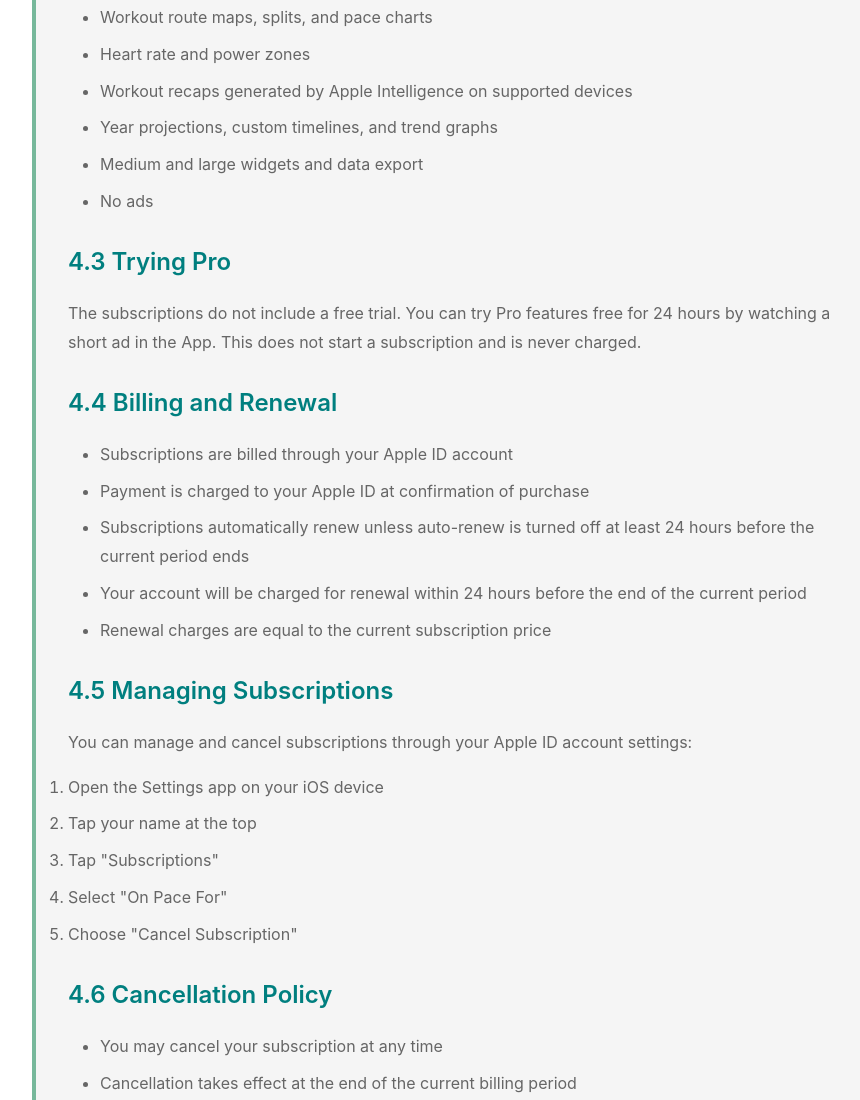
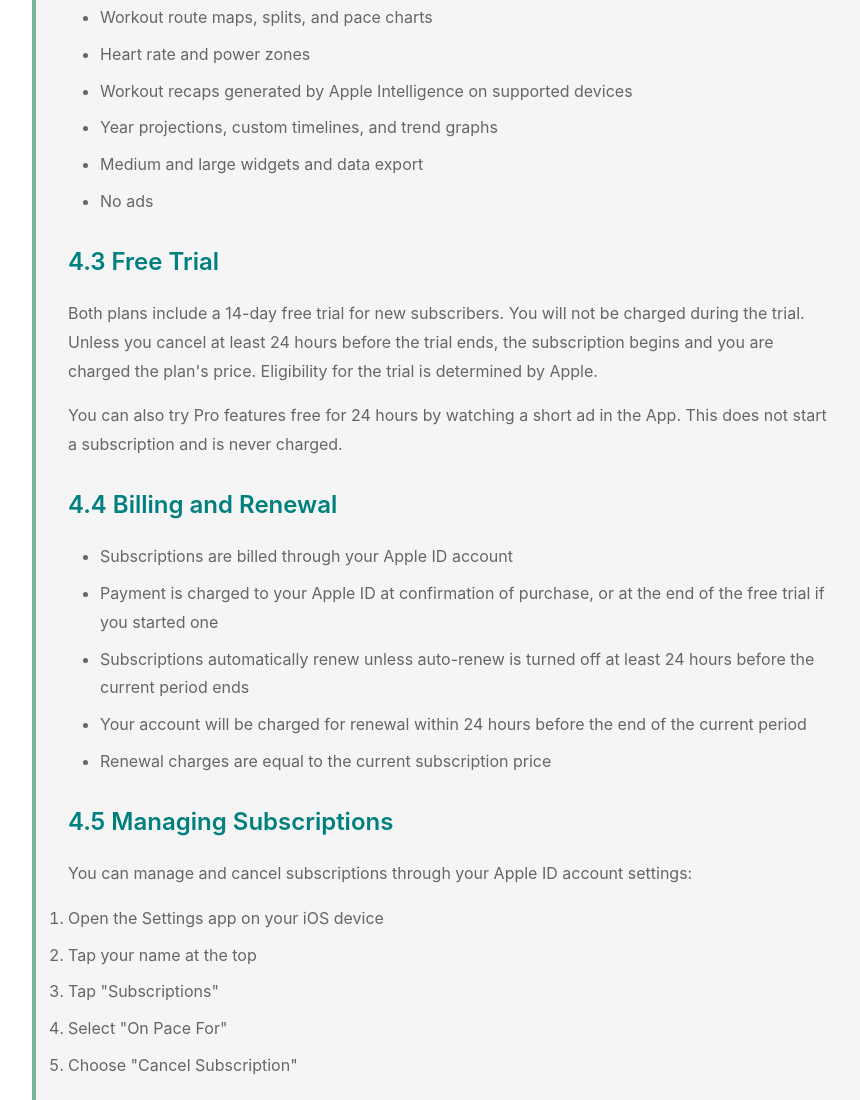
Before and after one commit to timhibbard/on-pace-for-website, a plain HTML site: page terms.html in a window 1280 px wide. Shown: the part 1831-2931 px from the top of the page, without its empty margins (190-1050 px from the left). Drawn offline with Linux system fonts and the light colour scheme.

Commit message:
Terms: both plans have a 14-day free trial again
Co-Authored-By: Claude Opus 5.5 <noreply@anthropic.com>

```diff
--- a/terms.html
+++ b/terms.html
@@ -59,13 +59,14 @@
         <li>No ads</li>
       </ul>
 
-      <h3>4.3 Trying Pro</h3>
-      <p>The subscriptions do not include a free trial. You can try Pro features free for 24 hours by watching a short ad in the App. This does not start a subscription and is never charged.</p>
+      <h3>4.3 Free Trial</h3>
+      <p>Both plans include a 14-day free trial for new subscribers. You will not be charged during the trial. Unless you cancel at least 24 hours before the trial ends, the subscription begins and you are charged the plan's price. Eligibility for the trial is determined by Apple.</p>
+      <p>You can also try Pro features free for 24 hours by watching a short ad in the App. This does not start a subscription and is never charged.</p>
 
       <h3>4.4 Billing and Renewal</h3>
       <ul>
         <li>Subscriptions are billed through your Apple ID account</li>
-        <li>Payment is charged to your Apple ID at confirmation of purchase</li>
+        <li>Payment is charged to your Apple ID at confirmation of purchase, or at the end of the free trial if you started one</li>
         <li>Subscriptions automatically renew unless auto-renew is turned off at least 24 hours before the current period ends</li>
         <li>Your account will be charged for renewal within 24 hours before the end of the current period</li>
         <li>Renewal charges are equal to the current subscription price</li>
@@ -84,6 +85,7 @@
       <h3>4.6 Cancellation Policy</h3>
       <ul>
         <li>You may cancel your subscription at any time</li>
+        <li>If you cancel during the free trial, you will not be charged</li>
         <li>Cancellation takes effect at the end of the current billing period</li>
         <li>You will retain access to premium features until the end of the paid period</li>
         <li>No refunds are provided for partial subscription periods</li>
```
